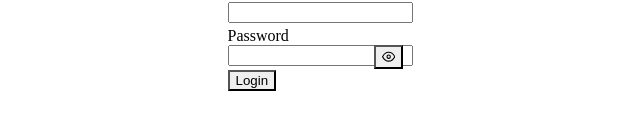
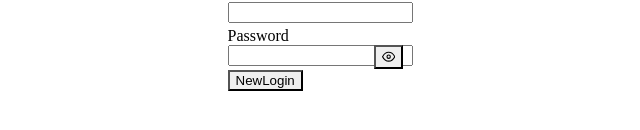
Before and after one commit to rebeccaaaaOrram/mf-test-auth, a React (Vite) app: page / in a window 1280 px wide. Shown: the part 380-510 px from the top of the page, without its empty margins (320-960 px from the left). Built offline with nearby package versions, Linux system fonts and the light colour scheme.

Commit message:
feat: change componente name in mf config

```diff
--- a/src/components/Login.tsx
+++ b/src/components/Login.tsx
@@ -15,12 +15,12 @@ import {
 } from '@chakra-ui/react'
 import { FiEye, FiEyeOff } from 'react-icons/fi'
 
-interface LoginProps {
-  onLogin: (username: string, password: string) => void;
+interface NewLoginProps {
+  onNewLogin: (username: string, password: string) => void;
   logoSrc: string;
 }
 
-const Login: React.FC<LoginProps> = ({ onLogin, logoSrc }) => {
+const NewLogin: React.FC<NewLoginProps> = ({ onNewLogin, logoSrc }) => {
   const [user, setUser] = useState<string>('')
   const [password, setPassword] = useState<string>('')
   const [error, setError] = useState<boolean>(false)
@@ -53,7 +53,7 @@ const Login: React.FC<LoginProps> = ({ onLogin, logoSrc }) => {
   const onFinish = () => {
     try {
       resetSpinner()
-      onLogin(user, password)
+      onNewLogin(user, password)
     } catch (error) {
       resetSpinner()
       setError(true)
@@ -93,7 +93,7 @@ const Login: React.FC<LoginProps> = ({ onLogin, logoSrc }) => {
             </InputRightElement>
           </InputGroup>
           <Button mt={4} colorScheme="teal" isLoading={load} onClick={onFinish}>
-            Login
+            NewLogin
           </Button>
           {error && (
             <Alert mt={4} status="error">
@@ -108,4 +108,4 @@ const Login: React.FC<LoginProps> = ({ onLogin, logoSrc }) => {
   )
 }
 
-export default Login
+export default NewLogin
--- a/vite.config.ts
+++ b/vite.config.ts
@@ -9,7 +9,7 @@ export default defineConfig({
       name: "auth-app",
       filename: "remoteEntry.js",
       exposes: {
-        "./App": "./src/App.tsx",
+        "./NewLogin": "./src/components/Login.tsx",
       },
       shared: ["react"],
     }),
```
